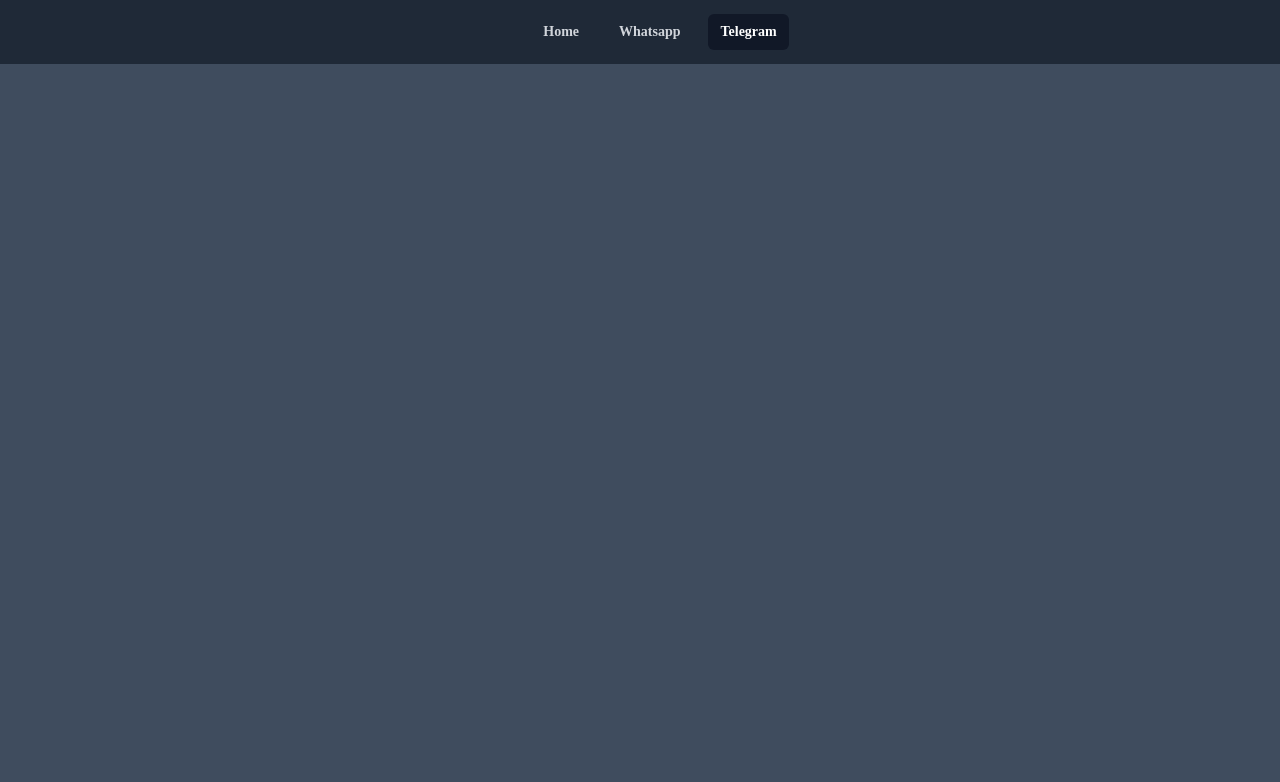
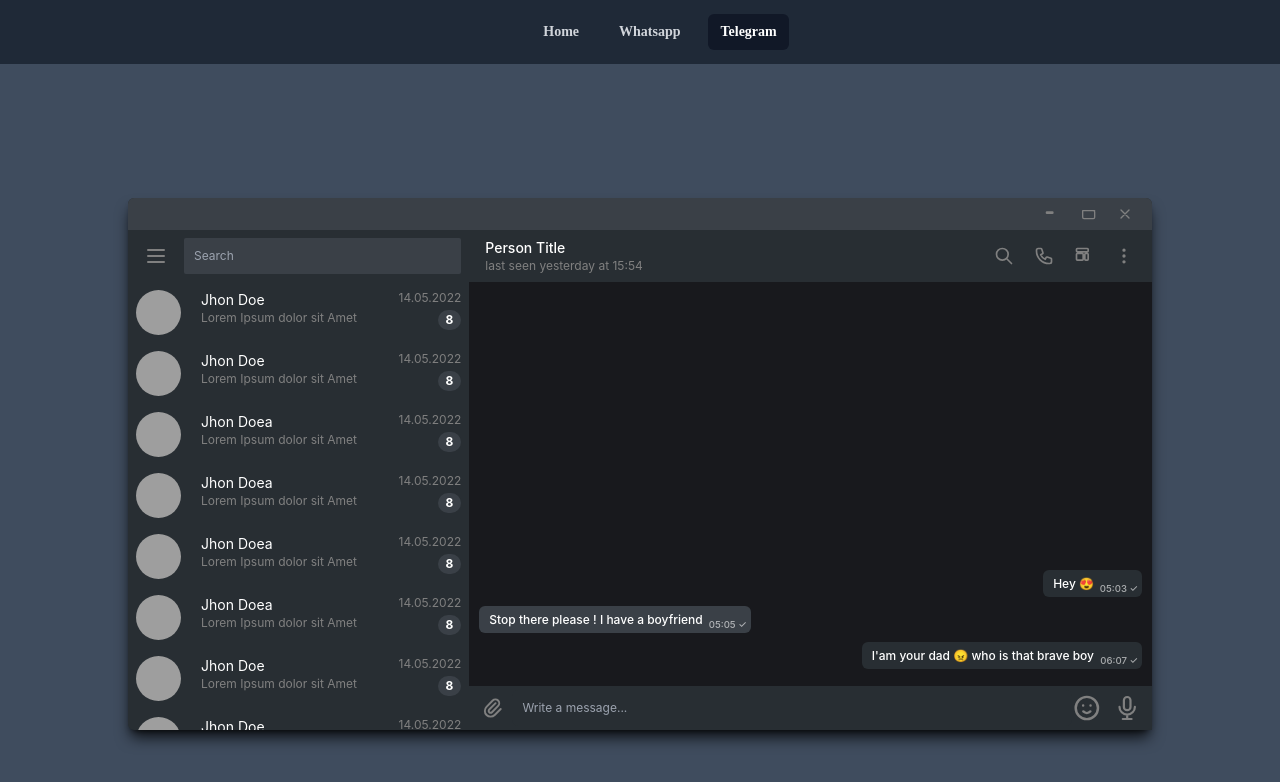
Before and after one commit to ayhan/next-tailwind-whatsapp-telegram, a Next.js app: page /telegram in a window 1280 px wide. Shown: the top 782 px of the page. Built offline with nearby package versions, Linux system fonts and the light colour scheme; grey boxes are pictures that could not be loaded.

Commit message:
telegram completed

```diff
--- a/src/pages/telegram/components/ChatCard.js
+++ b/src/pages/telegram/components/ChatCard.js
@@ -1,18 +1,18 @@
 export const ChatCard = (props) => {
   const { data } = props;
   return (
-    <div className="grid grid-cols-5 p-2 cursor-pointer hover:bg-wp-secondary-300">
+    <div className="grid grid-cols-5 p-2 cursor-pointer hover:bg-telegram-gray-200">
       <div className="col-span-1">
         <img src={data.img} alt={data.name} className="rounded-full w-15" />
       </div>
-      <div className="col-span-4 border-b border-wp-secondary-100">
-        <div className="flex justify-between border-wp-secondary-100">
-          <h2 className="text-wp-white-100">{data.name}</h2>
-          <p className="text-xs text-wp-white-200">{data.date}</p>
+      <div className="col-span-4">
+        <div className="flex justify-between">
+          <h2 className="text-white text-sm">{data.name}</h2>
+          <p className="text-xs text-telegram-gray-100">{data.date}</p>
         </div>
-        <div className="flex justify-between text-right border-wp-secondary-100">
-          <p className="text-xs text-wp-white-200">{data.message}</p>
-          <div className="w-5 h-5 text-sm text-center rounded-full text-wp-secondary-200 bg-wp-primary">
+        <div className="flex justify-between text-right">
+          <p className="text-xs text-telegram-gray-100">{data.message}</p>
+          <div className="p-1 px-2 h-5 leading-3 text-xs font-bold text-white text-center rounded-full bg-telegram-gray-200">
             <p>
               8
             </p>
--- /dev/null
+++ b/src/pages/telegram/components/Messages.js
@@ -0,0 +1,15 @@
+const Messages = (props) => {
+    const { data } = props;
+    return (
+        <div className={`text-white text-${data.me ? 'right' : 'left'} m-2.5 font-medium text-xs`}>
+            <div className={`bg-telegram-${data.me ? 'gray-300' : 'gray-200'} relative inline p-1.5 pl-2.5 pr-12 rounded-md text-white`}>
+                {data.message}
+                <span className="text-xxs right-1 bottom-0 absolute opacity-60">
+                    {data.time} ✓
+                </span>
+            </div>
+        </div>
+    )
+}
+
+export default Messages;
--- a/src/pages/telegram/data.js
+++ b/src/pages/telegram/data.js
@@ -1,75 +1,96 @@
 
 export const chatCard = [
   {
-    img: "https://i.pravatar.cc/50?img=1",
+    img: "https://i.pravatar.cc/45?img=1",
     name: "Jhon Doe",
     message: "Lorem Ipsum dolor sit Amet",
     date: "14.05.2022",
   },
   {
-    img: "https://i.pravatar.cc/50?img=2",
+    img: "https://i.pravatar.cc/45?img=2",
     name: "Jhon Doe",
     message: "Lorem Ipsum dolor sit Amet",
     date: "14.05.2022",
   },
   {
-    img: "https://i.pravatar.cc/50?img=3",
+    img: "https://i.pravatar.cc/45?img=3",
     name: "Jhon Doea",
     message: "Lorem Ipsum dolor sit Amet",
     date: "14.05.2022",
   },
   {
-    img: "https://i.pravatar.cc/50?img=4",
+    img: "https://i.pravatar.cc/45?img=4",
     name: "Jhon Doea",
     message: "Lorem Ipsum dolor sit Amet",
     date: "14.05.2022",
   },
   {
-    img: "https://i.pravatar.cc/50?img=5",
+    img: "https://i.pravatar.cc/45?img=5",
     name: "Jhon Doea",
     message: "Lorem Ipsum dolor sit Amet",
     date: "14.05.2022",
   },
   {
-    img: "https://i.pravatar.cc/50?img=6",
+    img: "https://i.pravatar.cc/45?img=6",
     name: "Jhon Doea",
     message: "Lorem Ipsum dolor sit Amet",
     date: "14.05.2022",
   },
   {
-    img: "https://i.pravatar.cc/50?img=7",
+    img: "https://i.pravatar.cc/45?img=7",
     name: "Jhon Doe",
     message: "Lorem Ipsum dolor sit Amet",
     date: "14.05.2022",
   },
   {
-    img: "https://i.pravatar.cc/50?img=8",
+    img: "https://i.pravatar.cc/45?img=8",
     name: "Jhon Doe",
     message: "Lorem Ipsum dolor sit Amet",
     date: "14.05.2022",
   },
   {
-    img: "https://i.pravatar.cc/50?img=9",
+    img: "https://i.pravatar.cc/45?img=9",
     name: "Jhon Doea",
     message: "Lorem Ipsum dolor sit Amet",
     date: "14.05.2022",
   },
   {
-    img: "https://i.pravatar.cc/50?img=10",
+    img: "https://i.pravatar.cc/45?img=10",
     name: "Jhon Doea",
     message: "Lorem Ipsum dolor sit Amet",
     date: "14.05.2022",
   },
   {
-    img: "https://i.pravatar.cc/50?img=11",
+    img: "https://i.pravatar.cc/45?img=11",
     name: "Jhon Doea",
     message: "Lorem Ipsum dolor sit Amet",
     date: "14.05.2022",
   },
   {
-    img: "https://i.pravatar.cc/50?img=12",
+    img: "https://i.pravatar.cc/45?img=12",
     name: "Jhon Doea",
     message: "Lorem Ipsum dolor sit Amet",
     date: "14.05.2022",
   },
 ];
+
+export const messages = [
+  {
+    id: 0,
+    message: "Hey 😍",
+    time: "05:03",
+    me: true
+  },
+  {
+    id: 1,
+    message: "Stop there please ! I have a boyfriend",
+    time: "05:05",
+    me: false
+  },
+  {
+    id: 2,
+    message: "I'am your dad 😠 who is that brave boy",
+    time: "06:07",
+    me: true
+  }
+]
--- a/src/pages/telegram/index.js
+++ b/src/pages/telegram/index.js
@@ -1,7 +1,130 @@
-export default function Telegram() {
+import ChatCard from "./components/ChatCard";
+import { chatCard, messages } from "./data";
+import Messages from "./components/Messages";
+
+export default function Chat() {
+  const SvgGenerator = (props) => {
+    const { path, className } = props;
+    return (
+      <svg
+        xmlns="http://www.w3.org/2000/svg"
+        className={className}
+        fill="none"
+        viewBox="0 0 24 24"
+        stroke="currentColor"
+        strokeWidth="2"
+        strokeLinecap="round"
+        strokeLinejoin="round"
+      >
+        <path fillRule="evenodd" d={path} clipRule="evenodd" />
+      </svg>
+    );
+  };
 
   return (
     <>
+      <div className="h-screen">
+        <main className="flex items-center justify-center h-screen">
+          <div className="w-4/5 max-w-5xl rounded-md bg-telegram-gray-300 shadow-lg shadow-black/80">
+            <header className="flex justify-end p-2 text-xs text-telegram-gray-100 rounded-t-md bg-telegram-gray-200">
+              <div className="flex justify-around cursor-pointer w-28">
+                <SvgGenerator
+                  path="M5 10a1 1 0 011-1h8a1 1 0 110 2H6a1 1 0 01-1-1z"
+                  className="w-4 h-4"
+                />
+                <SvgGenerator
+                  path="M4 7v10a2 2 0 002 2h14a2 2 0 002-2V9a2 2 0 00-2-2h 2 0 00-2 2z"
+                  className="w-4 h-4"
+                />
+                <SvgGenerator path="M6 18L18 6M6 6l12 12" className="w-4 h-4" />
+              </div>
+            </header>
+            <div className="grid grid-cols-3 chat-screen">
+              <div className="col-span-1 overflow-hidden">
+                <div className="flex items-center bg-telegram-gray-300 pl-2">
+                  <div className="text-telegram-gray-100">
+                    <SvgGenerator
+                      path="M4 6h16M4 12h16M4 18h16"
+                      className="w-6 h-6 m-2"
+                    />
+                  </div>
+                  <div className="m-2 w-full">
+                    <input
+                      type="text"
+                      placeholder="Search"
+                      className="w-full text-white text-xs p-2.5 rounded-sm outline-none bg-telegram-gray-200"
+                    />
+                  </div>
+                </div>
+
+                <div className="overflow-y-scroll h-full">
+                  {chatCard.map((item, index) => (
+                    <div key={index}>
+                      <ChatCard data={item} />
+                    </div>
+                  ))}
+                </div>
+              </div>
+              <div className="flex flex-col justify-between col-span-2">
+                <div className="flex items-center justify-between p-2 bg-telegram-gray-300">
+                  <div className="flex items-center">
+                    <div className="ml-2">
+                      <h2 className="font-medium text-white text-sm">
+                        Person Title
+                      </h2>
+                      <p className="text-xs text-telegram-gray-100 text-xs">last seen yesterday at 15:54</p>
+                    </div>
+                  </div>
+                  <div className="flex justify-around w-40 text-telegram-gray-100">
+                    <SvgGenerator
+                      path="M21 21l-6-6m2-5a7 7 0 11-14 0 7 7 0 0114 0z"
+                      className="w-5 h-5"
+                    />
+                    <SvgGenerator
+                      path="M3 5a2 2 0 012-2h3.28a1 1 0 01.948.684l1.498 4.493a1 1 0 01-.502 1.21l-2.257 1.13a11.042 11.042 0 005.516 5.516l1.13-2.257a1 1 0 011.21-.502l4.493 1.498a1 1 0 01.684.949V19a2 2 0 01-2 2h-1C9.716 21 3 14.284 3 6V5z"
+                      className="w-5 h-5"
+                    />
+                    <SvgGenerator
+                      path="M3 4a1 1 0 011-1h12a1 1 0 011 1v2a1 1 0 01-1 1H4a1 1 0 01-1-1V4zM3 10a1 1 0 011-1h6a1 1 0 011 1v6a1 1 0 01-1 1H4a1 1 0 01-1-1v-6zM14 9a1 1 0 00-1 1v6a1 1 0 001 1h2a1 1 0 001-1v-6a1 1 0 00-1-1h-2z"
+                      className="w-5 h-5"
+                    />
+                    <SvgGenerator
+                      path="M12 5v.01M12 12v.01M12 19v.01M12 6a1 1 0 110-2 1 1 0 010 2zm0 7a1 1 0 110-2 1 1 0 010 2zm0 7a1 1 0 110-2 1 1 0 010 2z"
+                      className="w-5 h-5"
+                    />
+                  </div>
+                </div>
+                <div className="relative pb-3 w-full h-full overflow-y-scroll flex justify-end flex-col bg-telegram-gray-400">
+                  {messages.map((item, index) => (
+                    <div key={index}>
+                      <Messages data={item} />
+                    </div>
+                  ))}
+                </div>
+                <div className="flex p-1 bg-telegram-gray-300">
+                  <SvgGenerator
+                    path="M15.172 7l-6.586 6.586a2 2 0 102.828 2.828l6.414-6.586a4 4 0 00-5.656-5.656l-6.415 6.585a6 6 0 108.486 8.486L20.5 13"
+                    className="mx-2 w-7 top-2 left-2 text-telegram-gray-100"
+                  />
+                  <input
+                    type="text"
+                    placeholder="Write a message..."
+                    className="w-full text-white text-xs p-2.5 rounded-md outline-none bg-telegram-gray-300"
+                  />
+                  <SvgGenerator
+                    path="M14.828 14.828a4 4 0 01-5.656 0M9 10h.01M15 10h.01M21 12a9 9 0 11-18 0 9 9 0 0118 0z"
+                    className="mr-1 w-9 top-2 left-2 text-telegram-gray-100"
+                  />
+                  <SvgGenerator
+                    path="M19 11a7 7 0 01-7 7m0 0a7 7 0 01-7-7m7 7v4m0 0H8m4 0h4m-4-8a3 3 0 01-3-3V5a3 3 0 116 0v6a3 3 0 01-3 3z"
+                    className="mx-2 w-8 top-2 left-2 text-telegram-gray-100"
+                  />
+                </div>
+              </div>
+            </div>
+          </div>
+        </main>
+      </div>
     </>
   );
 }
--- a/src/pages/whatsapp/components/ChatCard.js
+++ b/src/pages/whatsapp/components/ChatCard.js
@@ -12,7 +12,7 @@ const ChatCard = (props) => {
         </div>
         <div className="flex justify-between text-right border-wp-secondary-100">
           <p className="text-xs text-wp-white-200">{data.message}</p>
-          <div className="w-5 h-5 text-sm text-center rounded-full text-wp-secondary-200 bg-wp-primary">
+          <div className="p-1 px-2 h-5 leading-3 text-xs text-center rounded-full text-wp-secondary-200 bg-wp-primary">
             <p>
               8
             </p>
--- a/src/pages/whatsapp/components/Messages.js
+++ b/src/pages/whatsapp/components/Messages.js
@@ -1,7 +1,7 @@
 const Messages = (props) => {
     const { data } = props;
     return (
-        <div className={`text-white text-${data.me ? 'right' : 'left'} m-2 font-medium text-sm`}>
+        <div className={`text-white text-${data.me ? 'right' : 'left'} m-2.5 font-medium text-sm`}>
             <div className={`bg-wp-${data.me ? 'primary' : 'secondary-100'} relative inline p-1.5 pl-2.5 pr-12 rounded-md text-wp-white-100`}>
                 {data.message}
                 <span className="text-xxs right-1 bottom-0 absolute opacity-70">
--- a/src/pages/whatsapp/index.js
+++ b/src/pages/whatsapp/index.js
@@ -25,7 +25,7 @@ export default function Chat() {
     <>
       <div className="h-screen">
         <main className="flex items-center justify-center h-screen">
-          <div className="rounded-md bg-wp-secondary-200 shadow-lg shadow-black/80">
+          <div className="w-4/5 max-w-5xl rounded-md bg-wp-secondary-200 shadow-lg shadow-black/80">
             <header className="flex justify-between p-2 text-xs text-wp-white-100 rounded-t-md bg-wp-primary">
               <div className="font-bold cursor-default">Whatsapp</div>
               <div className="flex justify-around cursor-pointer w-28">
@@ -34,7 +34,7 @@ export default function Chat() {
                   className="w-4 h-4"
                 />
                 <SvgGenerator
-                  path="M3 7v10a2 2 0 002 2h14a2 2 0 002-2V9a2 2 0 00-2-2h-6l-2-2H5a2 2 0 00-2 2z"
+                  path="M4 7v10a2 2 0 002 2h14a2 2 0 002-2V9a2 2 0 00-2-2h 2 0 00-2 2z"
                   className="w-4 h-4"
                 />
                 <SvgGenerator path="M6 18L18 6M6 6l12 12" className="w-4 h-4" />
@@ -123,7 +123,7 @@ export default function Chat() {
                     />
                   </div>
                 </div>
-                <div className="relative w-full h-96 overflow-y-scroll flex justify-end flex-col" style={{ "backgroundImage": "url(/img/chat-bg.png)" }}>
+                <div className="relative pb-2 w-full h-96 overflow-y-scroll flex justify-end flex-col" style={{ "backgroundImage": "url(/img/chat-bg.png)" }}>
                   {messages.map((item, index) => (
                     <div key={index}>
                       <Messages data={item} />
--- a/tailwind.config.js
+++ b/tailwind.config.js
@@ -35,7 +35,13 @@ module.exports = {
           },
         },
         telegram: {
-          primary: '#0088cc'
+          primary: '#0088cc',
+          gray: {
+            100: "#808080",
+            200: "#3a4047",
+            300: "#282e33",
+            400: "#18191d"
+          }
         }
       },
       opacity: {
```
